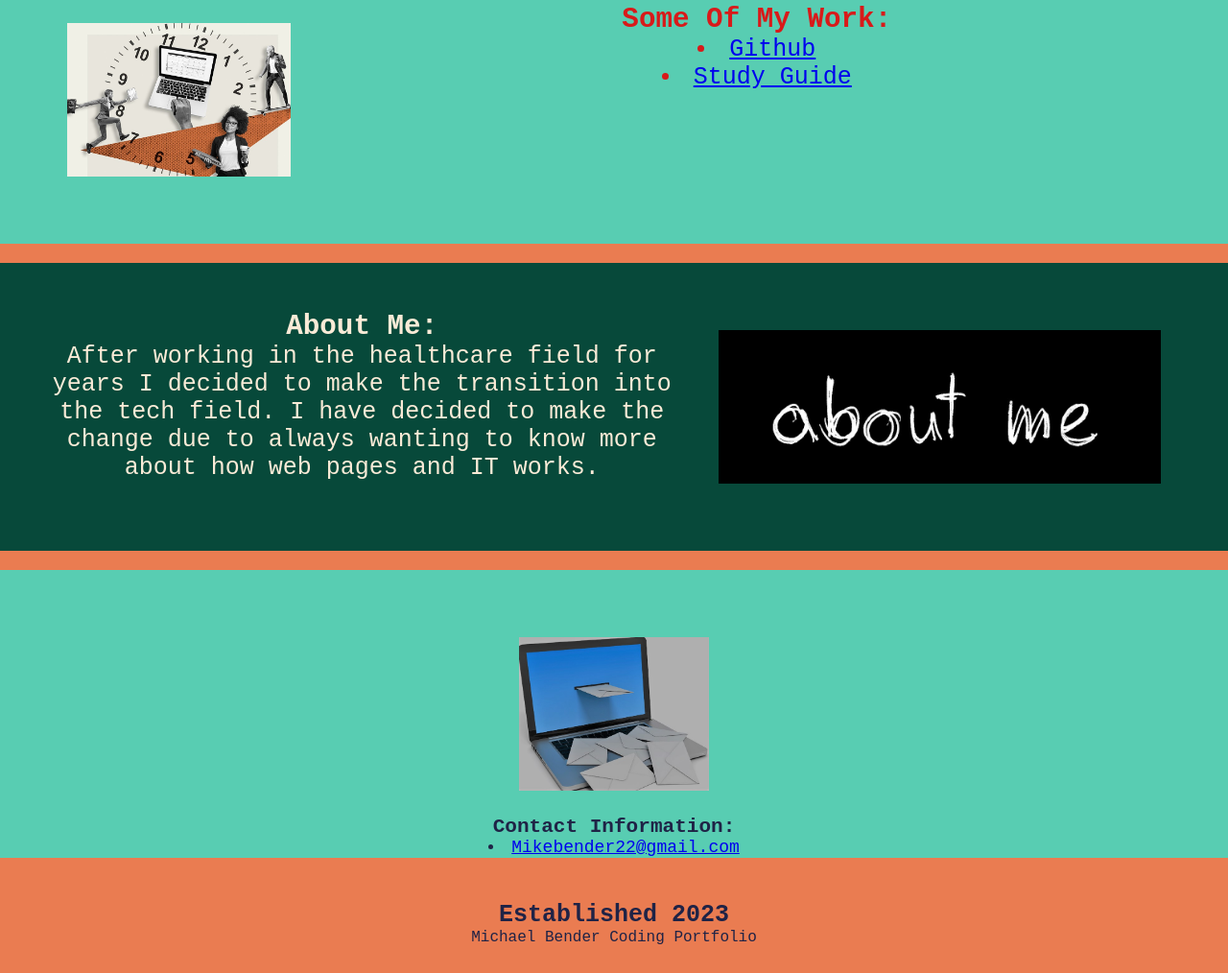
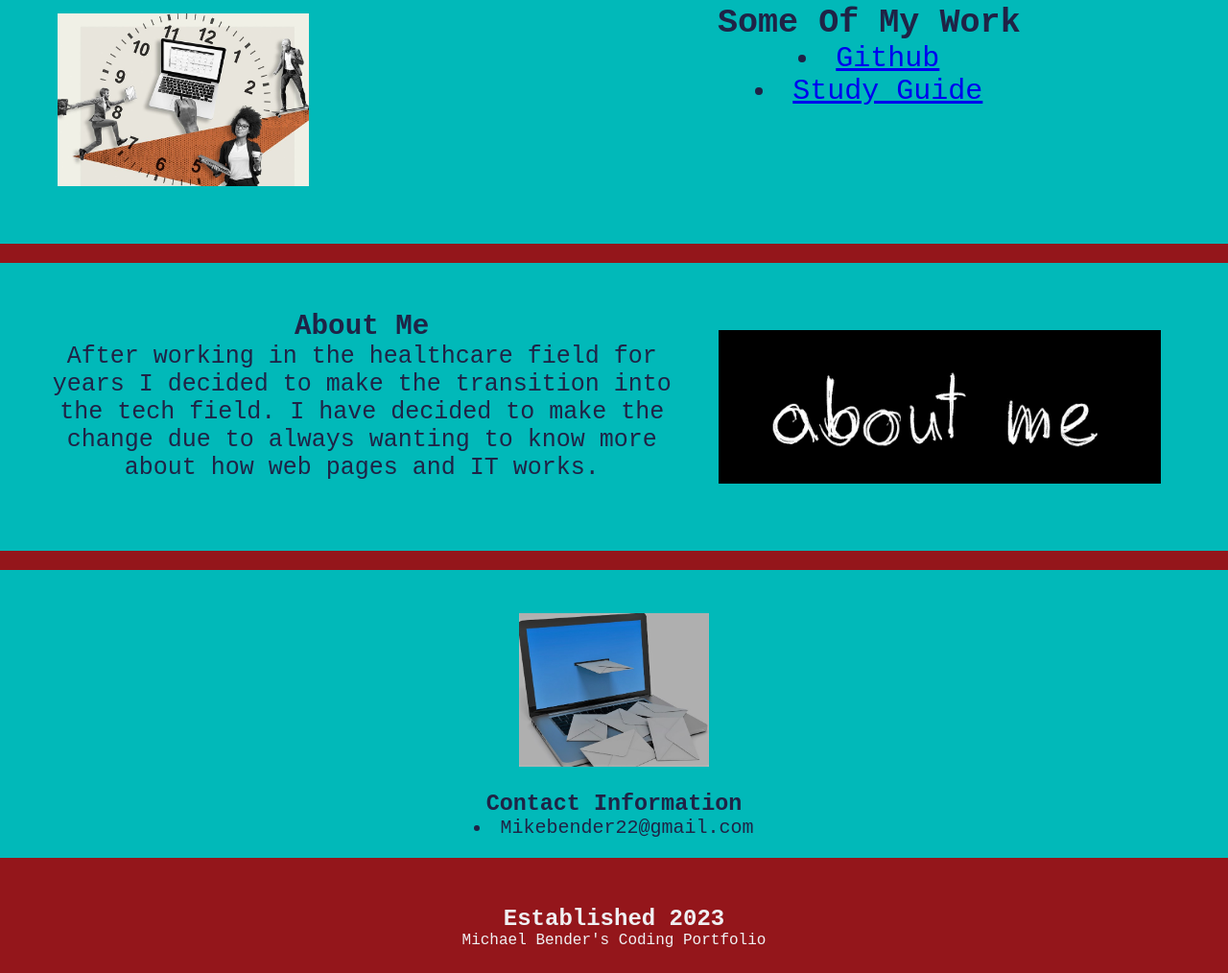
Before and after one commit to PintoDrop/pro-port, a plain HTML site: page index.html in a window 1280 px wide. Shown: the part 620-1634 px from the top of the page at 96% size. Drawn offline with Linux system fonts and the light colour scheme.

Commit message:
updated color scheme and index code

```diff
--- a/assets/style.css
+++ b/assets/style.css
@@ -1,17 +1,17 @@
-* {
+ * {
   box-sizing: border-box;
   padding: 0;
   margin: 0;
 }
 
 body {
-  background-color: rgb(234, 124, 81);
+  background-color: rgb(148, 22, 27);
 }
 
 .header {
   padding:25px;
   font-family: 'Courier New', Courier, monospace;
-  background-color: teal;
+  background-color: rgb(1, 185, 185);
   color:rgb(31, 35, 70);
   text-align: center;
 }
@@ -22,21 +22,11 @@ body {
   text-align: center;
 }
 
-.header h2 {
-  display: block;
-  font-size: 35px;
-  clear: both;
-  text-align: center;
-  color: purple;
-  border-bottom: 10px;
-  background-color: rgb(136, 235, 136)
-}
-
 .float-left {
   float: left;
-  margin-right: 25px;
+  margin-right: 250px;
   height: 200px;
-  padding: 20px;
+  padding: 10px;
 }
 
 .float-right {
@@ -54,14 +44,6 @@ body {
   padding: 20px;
 }
 
-.contact {
-  display: block;
-  font-size: 13px;
-  text-align: center;
-  color: red;
-  padding: 25px;
-}
-
 .header nav {
   padding-top: 10px;
   margin-right: 15px;
@@ -70,14 +52,11 @@ body {
   font-size: 15px;
 }
 
-.card-column section{
-  flex: 1 0 100%;
-  padding: 1.5rem;
-  transition: flex-basis 500ms linear;
-}
 
 .nav {
-
+  font-size: 15px;
+  padding: 20px;
+  height: 50px;
 }
 
 .center {
@@ -85,6 +64,7 @@ body {
   margin-left: auto;
   margin-right: auto;
   width: 30%;
+  text-align: center;
 }
 
 .about-me {
@@ -92,8 +72,8 @@ body {
   padding: 50px;
   height: 300px;
   font-family:'Courier New', Courier, monospace;
-  background-color:rgb(7, 73, 58);
-  color:antiquewhite;
+  background-color: rgb(1, 185, 185);
+  color:rgb(31, 35, 70);
    text-align: center;
   font-size: 25px;
 }
@@ -103,32 +83,21 @@ body {
   padding: 50px;
   height: 300px;
   font-family:'Courier New', Courier, monospace;
-  background-color:rgb(88, 205, 178);
-  color:rgb(216, 26, 26);
+  background-color: rgb(1, 185, 185);
+  color:rgb(31, 35, 70);
   text-align: center;
-  font-size: 25px;
+  font-size: 30px;
 }
 
 .contact {
-  margin-bottom: 20px;
-  padding: 50px;
+  margin-bottom: 25px;
+  padding: 25px;
   height: 300px;
   font-family:'Courier New', Courier, monospace;
-  background-color:rgb(88, 205, 178);
-  color:rgb(216, 26, 26);
+  background-color: rgb(1, 185, 185);
+  color:rgb(31, 35, 70);
    text-align: center;
-  font-size: 25px;
-}
-
-.contact {
-  text-align: center;
-  font-size: 18px;
-  color: rgb(31, 35, 70);
-
-}
-
-.h3 {
-  padding-top:20px;
+  font-size: 20px;
 }
 
 .footer {
@@ -136,8 +105,22 @@ body {
   clear: both;
   font-family: 'Courier New', Courier, monospace;
   text-align: center;
-  color: rgb(31, 35, 70);
+  color: rgb(240, 240, 243);
 }
-.footer h2 {
-  font-size: 25px;
+
+@media screen and (max-width:500px) {
+  .header {
+    width:100%;
+    background: darkorchid;
+    color: green;
+  }
 }
+
+@media screen and (max-width:600px) {
+  .contact {
+    width: 100%;
+    background: white;
+    padding: 15px;
+    text-align: center;
+  }
+}
--- a/index.html
+++ b/index.html
@@ -10,7 +10,7 @@
 
 <body>
   <header class="header">
-    <h1>Michael Bender Portfolio</h1>
+    <h1>Michael Bender's Portfolio</h1>
     <nav>
       <ul>
         <li> <a href="#my-work">My Work!</a>
@@ -23,13 +23,12 @@
     </nav>
   </header>
 
-  <section class="michael"></section>
   <img src="./assets/images/image.pro.jpg" alt="Michael in a suit" class="center">
 
   <article id="my-work" class="my-work">
     <img src="./assets/images/work.jpg" alt="Clock with overlay for people working" class="float-left">
 
-    <h3>Some Of My Work:</h3>
+    <h3>Some Of My Work</h3>
 
     <li>
       <a href="https://github.com/PintoDrop">Github</a>
@@ -44,7 +43,7 @@
 
     <img src="./assets/images/about-me.jpg" alt="a little about me" class="float-right">
 
-    <h3>About Me:</h3>
+    <h3>About Me</h3>
     <p>After working in the healthcare field for years I decided to make the transition into the tech field. I have decided to make the change due to always wanting to know more about how web pages and IT works. </p>
 
     </article>
@@ -52,10 +51,9 @@
   <article id="contact" class="contact">
 
     <img src="./assets/images/email-computer.jpg" alt="Laptop with email" class="float-center">
-    <h3> Contact Information:</h3>
-
+    <h3> Contact Information</h3>
         <p>
-          <li><a href="www.mkebender22@gmail.com">Mikebender22@gmail.com</a></li>
+          <li>Mikebender22@gmail.com</li>
         </p>
     </article>
 
@@ -63,7 +61,7 @@
   <footer class="footer">
     <h2>Established 2023</h2>
     <p>
-      Michael Bender Coding Portfolio
+      Michael Bender's Coding Portfolio
     </p>
   </footer>
 </body>
```
